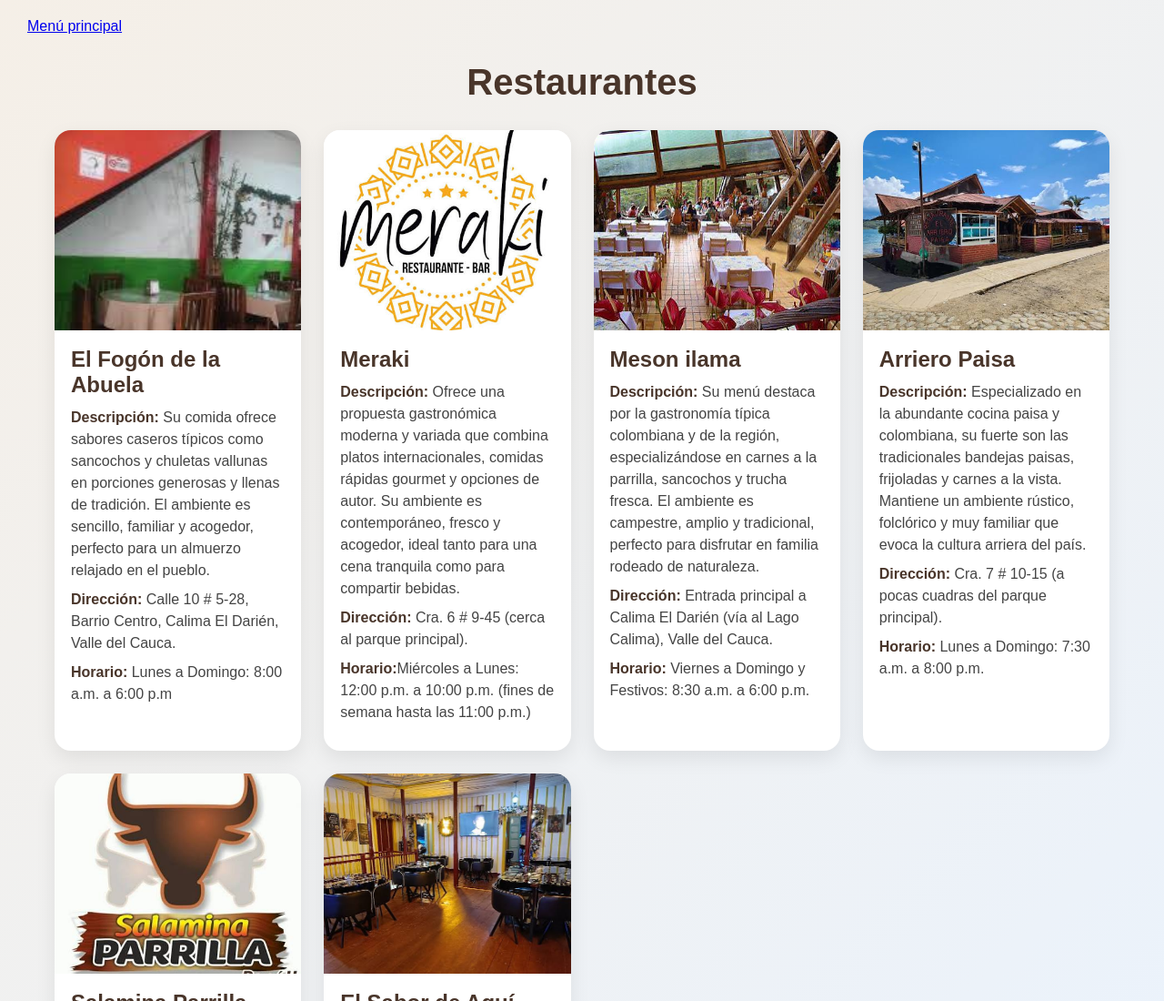
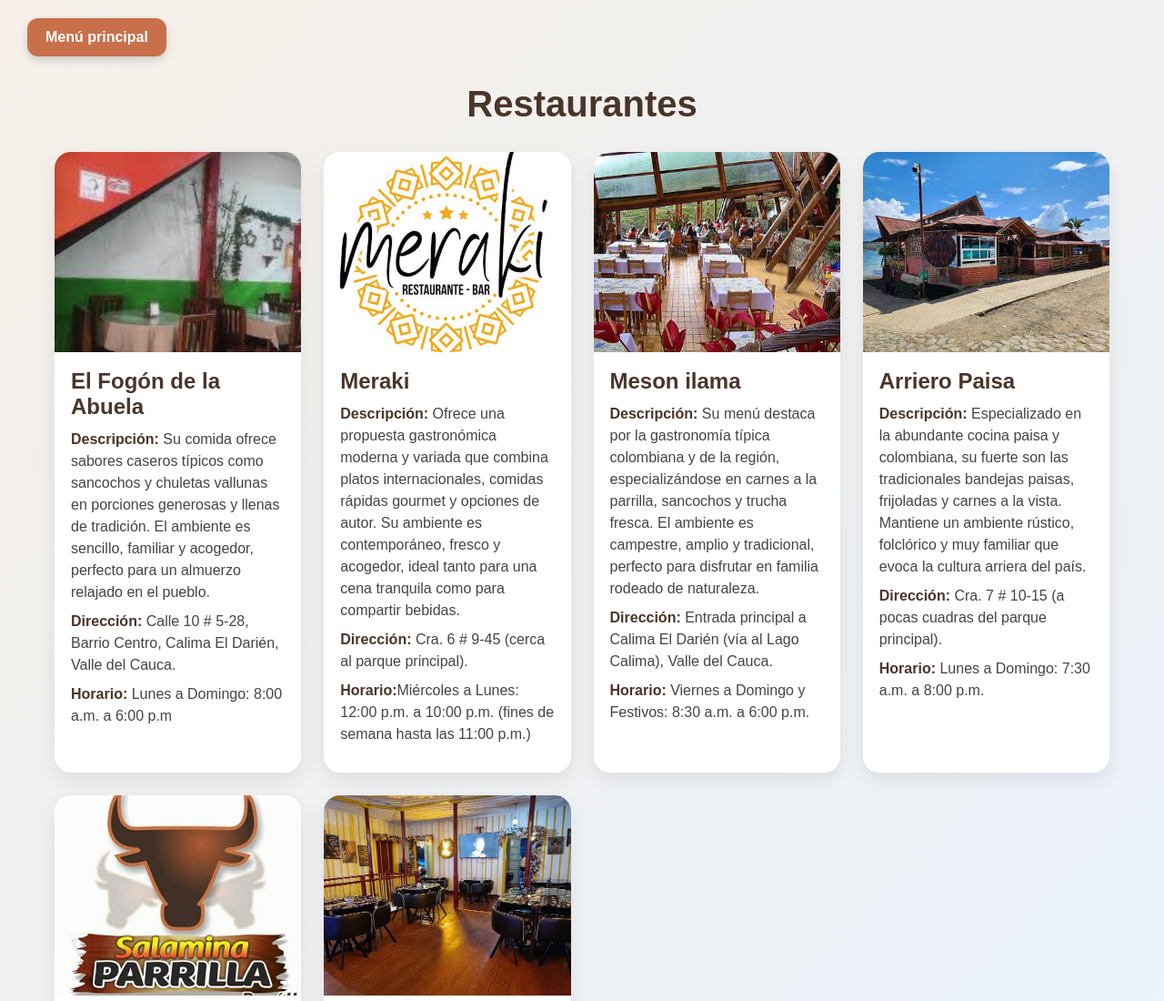
Before and after one commit to tamara-co/Rincones-De-Calima, a plain HTML site: page restaurantes.html in a window 1280 px wide. Shown: the top 1100 px of the page at 91% size. Drawn offline with Linux system fonts and the light colour scheme.

Commit message:
Primer commit: boton

```diff
--- a/restaurantes.html
+++ b/restaurantes.html
@@ -99,7 +99,7 @@
   </head>
   <body>
     <div class="topbar">
-       <a href="index.html" class="btn-back"> Menú principal</a>
+       <a href="index.html" class="btn-principal"> Menú principal</a>
     </div>
 
     <div class="container">
```
